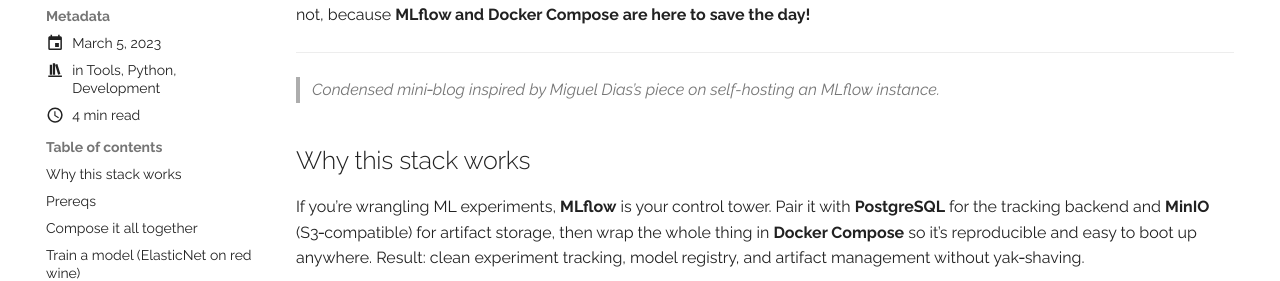
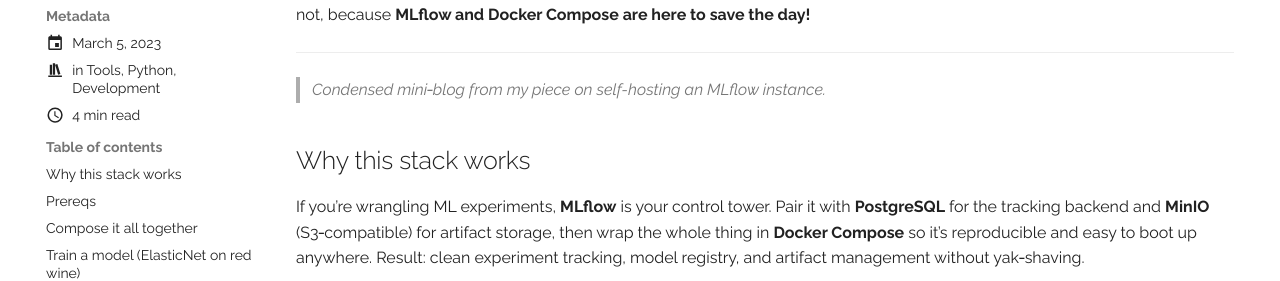
Before and after one commit to pandego/pandego.github.io, an MkDocs documentation site: the page built from docs/blog/posts/mlflow-with-postgres-and-minio.md, in a window 1280 px wide and 900 px high. Shown: the part 293-574 px from the top of the window. Built offline with MkDocs 1.6.1 and Material for MkDocs 9.7.7, drawn with Linux system fonts in a browser that asks for light colours; some web fonts are replaced.

Commit message:
docs: update blog post attribution to remove third-party references

```diff
--- a/docs/blog/posts/mlflow-with-postgres-and-minio.md
+++ b/docs/blog/posts/mlflow-with-postgres-and-minio.md
@@ -16,7 +16,7 @@
 <!-- more -->
 
 ---
-> *Condensed mini‑blog inspired by Miguel Dias’s piece on self-hosting an MLflow instance.*
+> *Condensed mini‑blog from my piece on self-hosting an MLflow instance.*
 
 ## Why this stack works
 
```
Also changed, not shown: docs/blog/posts/mcp-unpacking-the-model-context-protocol.md (+1 -1 lines).
